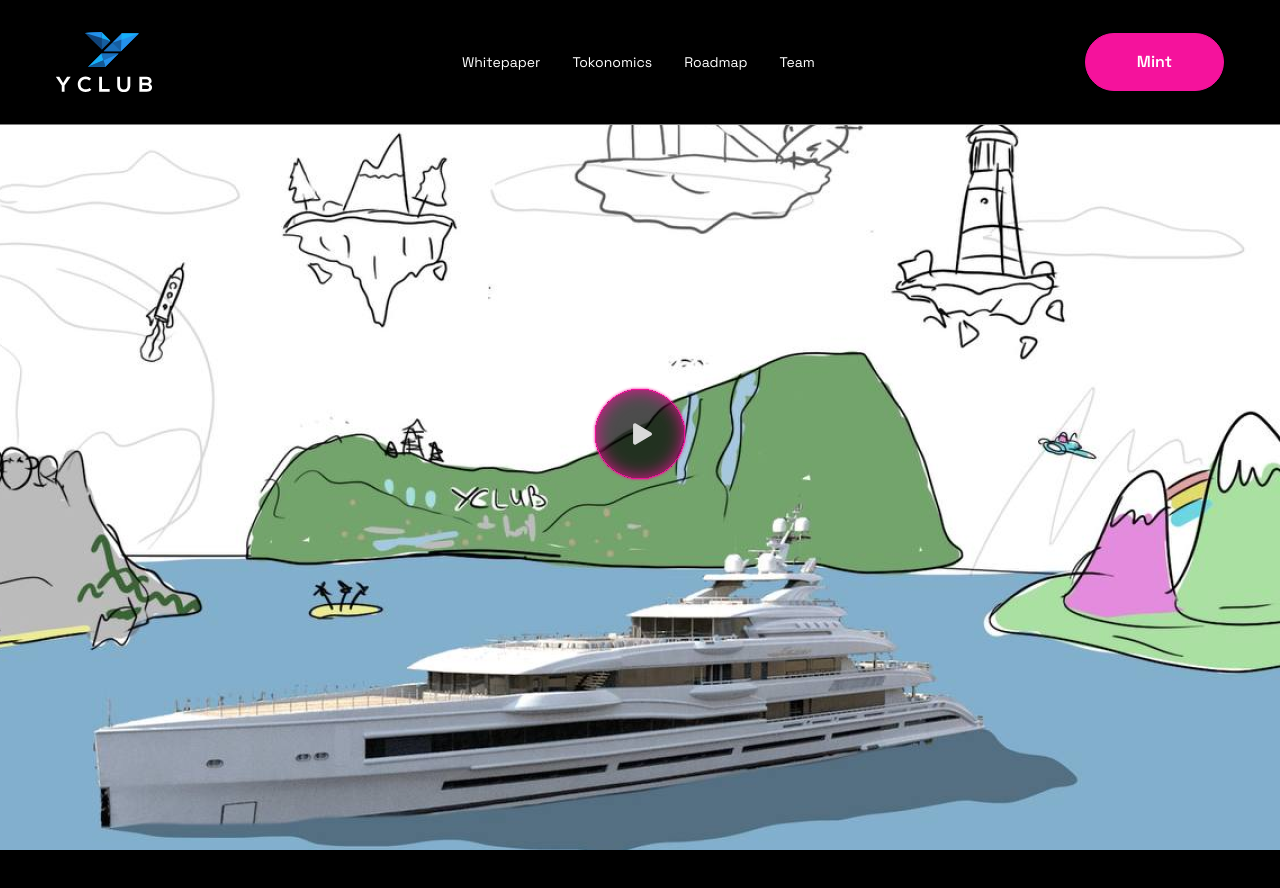
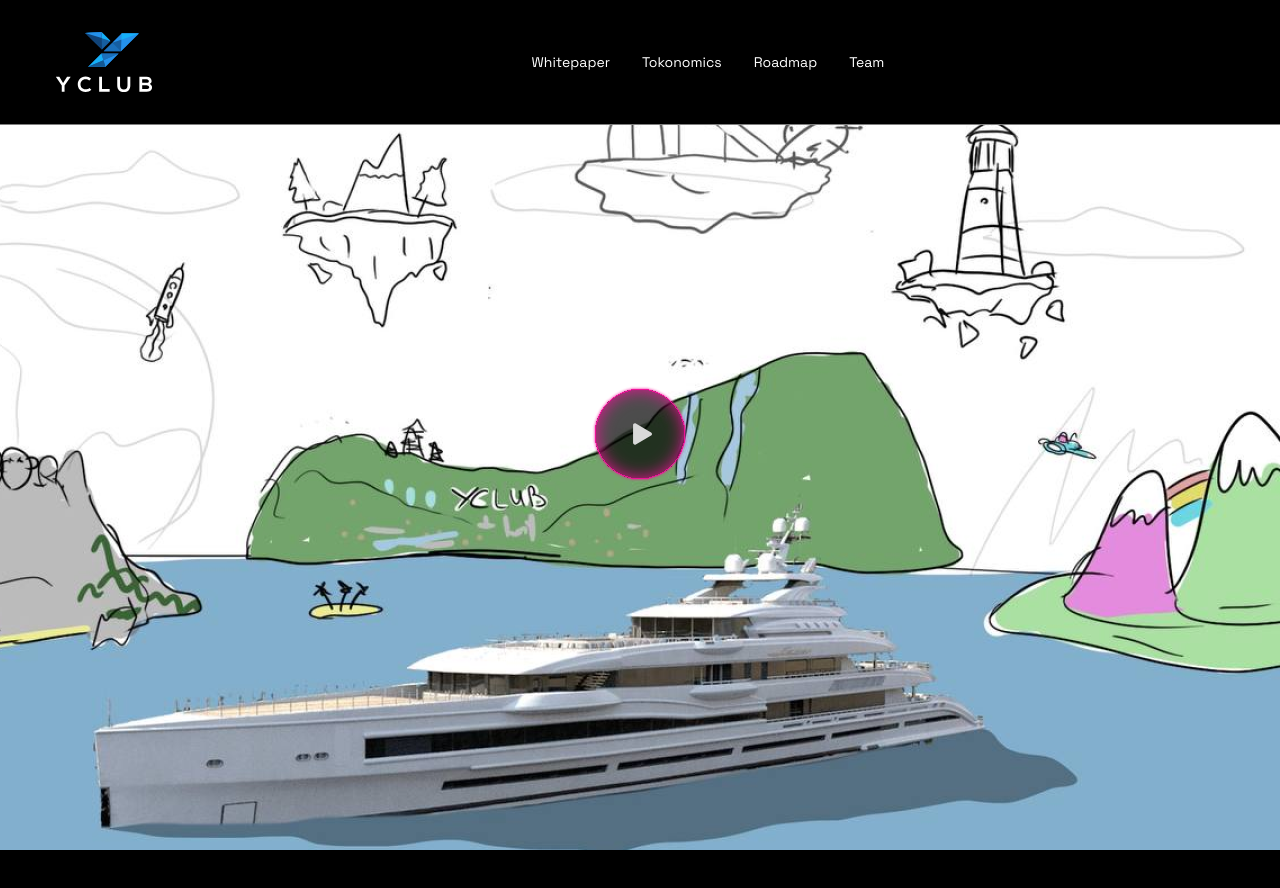
Before and after one commit to yclub-io/yachts-lending, a Next.js app: page / in a window 1280 px wide. Shown: the top 888 px of the page. Built offline with nearby package versions, Linux system fonts and the light colour scheme.

Commit message:
hide mint button

```diff
--- a/components/Header.js
+++ b/components/Header.js
@@ -33,14 +33,14 @@ const Header = () => {
 
         {/*MINT button*/}
         <div className="hidden text-[16px] font-semibold lg:flex">
-          <Link href="mint">
+          {/* <Link href="mint"> */}
             <button
-              className="rounded-[50px] border
+              className="hidden rounded-[50px] border
                              border-pink-1 bg-pink-1 px-[51px] py-[16px] shadow-headerButton"
             >
               Mint
             </button>
-          </Link>
+          {/* </Link> */}
         </div>
 
         {isMobileMenuVisible && (
```
